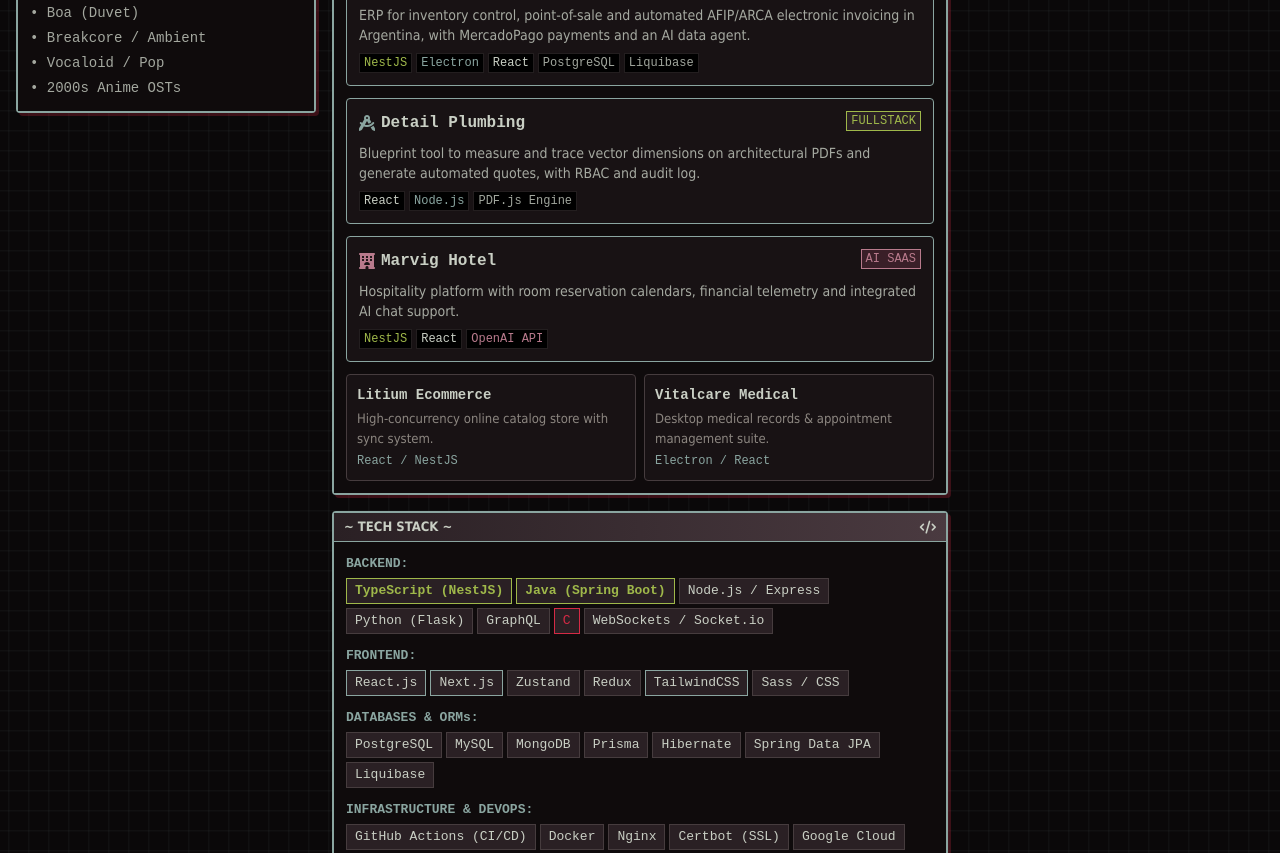
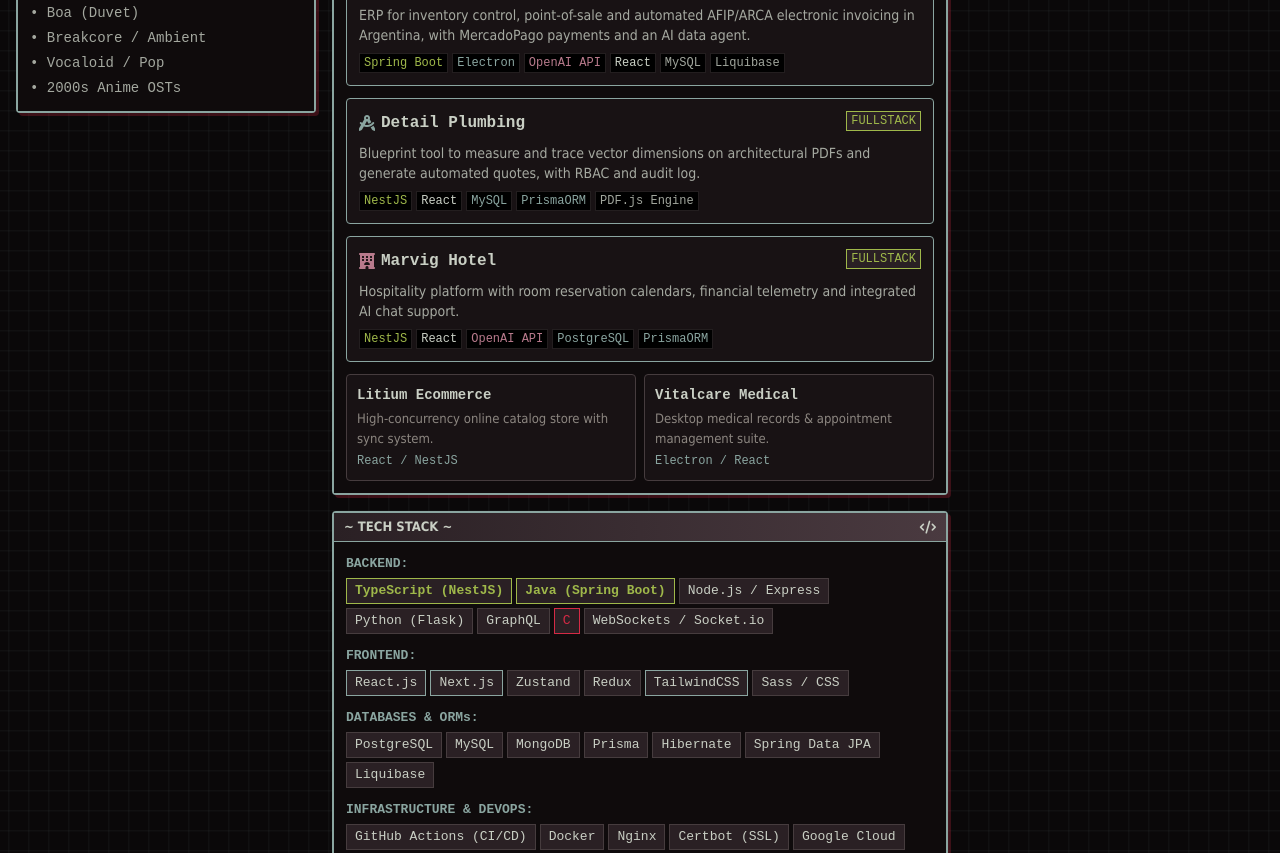
Before and after one commit to Arviixzuh/arviixzuh.com, a plain HTML site: page index.html in a window 1280 px wide. Shown: the part 1738-2591 px from the top of the page. Drawn offline with nearby package versions, Linux system fonts and the light colour scheme; a web font is replaced by a local one.

Commit message:
feat: 🌱 update technology stack in project descriptions

```diff
--- a/index.html
+++ b/index.html
@@ -474,10 +474,11 @@
                 invoicing in Argentina, with MercadoPago payments and an AI data agent.
               </p>
               <div class="flex flex-wrap gap-1 text-[12px] font-mono">
-                <span class="bg-black text-wiredGreen border border-line/50 px-1">NestJS</span>
+                <span class="bg-black text-wiredGreen border border-line/50 px-1">Spring Boot</span>
                 <span class="bg-black text-reiHair border border-line/50 px-1">Electron</span>
+                <span class="bg-black text-mlpPink border border-line/50 px-1">OpenAI API</span>
                 <span class="bg-black text-reiLight border border-line/50 px-1">React</span>
-                <span class="bg-black text-reiLight/80 border border-line/50 px-1">PostgreSQL</span>
+                <span class="bg-black text-reiLight/80 border border-line/50 px-1">MySQL</span>
                 <span class="bg-black text-reiLight/80 border border-line/50 px-1">Liquibase</span>
               </div>
             </div>
@@ -499,8 +500,10 @@
                 generate automated quotes, with RBAC and audit log.
               </p>
               <div class="flex flex-wrap gap-1 text-[12px] font-mono">
+                <span class="bg-black text-wiredGreen border border-line/50 px-1">NestJS</span>
                 <span class="bg-black text-reiLight border border-line/50 px-1">React</span>
-                <span class="bg-black text-reiHair border border-line/50 px-1">Node.js</span>
+                <span class="bg-black text-reiHair border border-line/50 px-1">MySQL</span>
+                <span class="bg-black text-reiHair border border-line/50 px-1">PrismaORM</span>
                 <span class="bg-black text-reiLight/80 border border-line/50 px-1"
                   >PDF.js Engine</span
                 >
@@ -515,8 +518,8 @@
                   >
                 </h3>
                 <span
-                  class="text-[12px] bg-bruiseDeep text-mlpPink border border-mlpPink px-1 font-mono"
-                  >AI SAAS</span
+                  class="text-[12px] bg-chip text-wiredGreen border border-wiredGreen px-1 font-mono"
+                  >FULLSTACK</span
                 >
               </div>
               <p class="text-sm text-reiLight/80">
@@ -527,6 +530,8 @@
                 <span class="bg-black text-wiredGreen border border-line/50 px-1">NestJS</span>
                 <span class="bg-black text-reiLight border border-line/50 px-1">React</span>
                 <span class="bg-black text-mlpPink border border-line/50 px-1">OpenAI API</span>
+                <span class="bg-black text-reiHair border border-line/50 px-1">PostgreSQL</span>
+                <span class="bg-black text-reiHair border border-line/50 px-1">PrismaORM</span>
               </div>
             </div>
             <div class="grid grid-cols-1 sm:grid-cols-2 gap-2">
```
